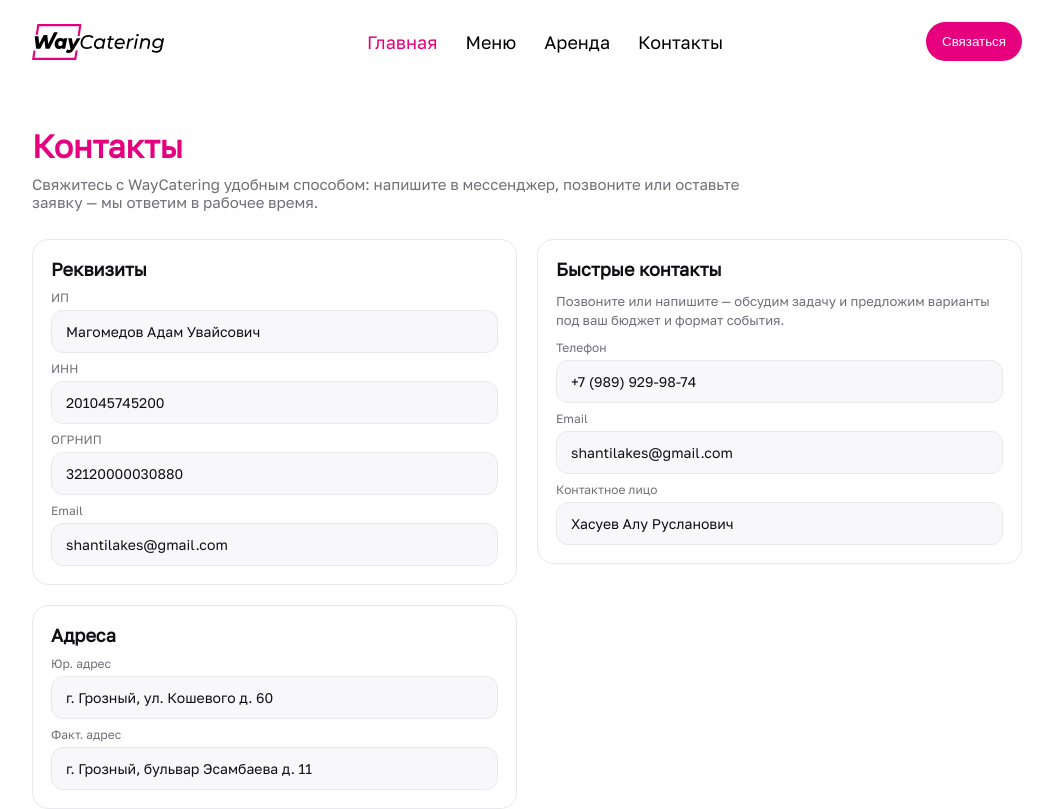
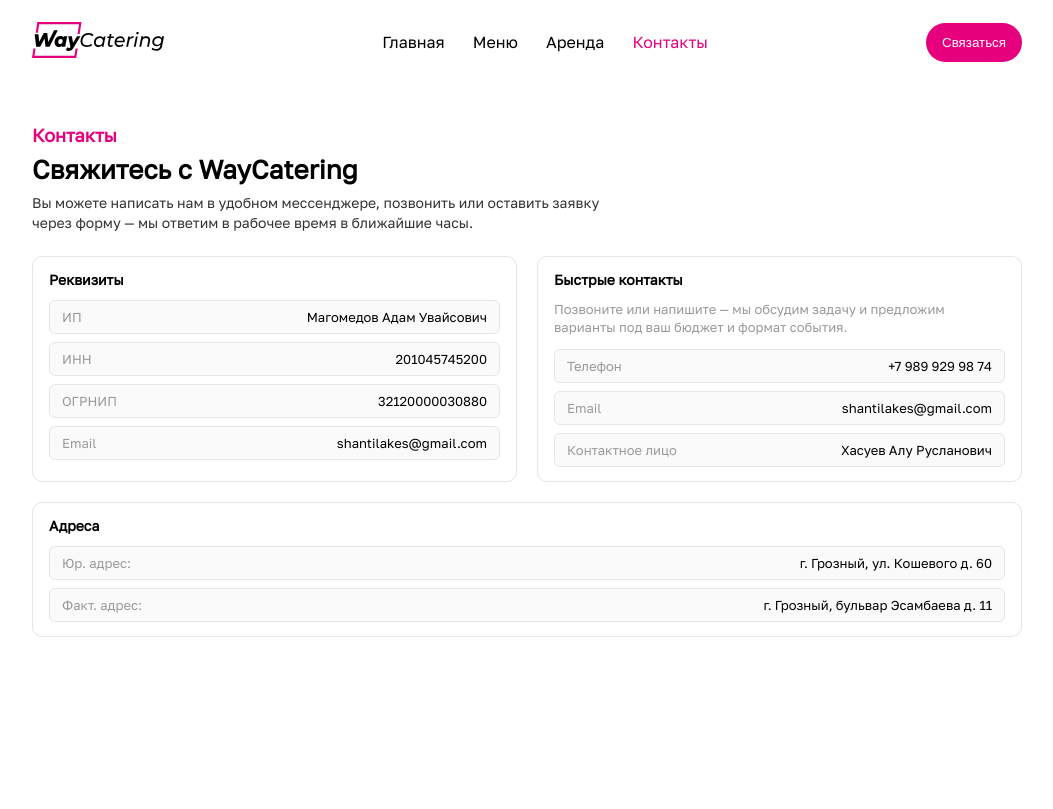
Before and after one commit to Zakrieva/way-categories, a React (Create React App) app: page /contacts in a window 1280 px wide. Shown: the top 809 px of the page, without its empty margins (113-1166 px from the left). Built offline with nearby package versions, Linux system fonts and the light colour scheme.

Commit message:
add: rouret-dom

```diff
--- a/package.json
+++ b/package.json
@@ -9,6 +9,7 @@
     "@testing-library/user-event": "^13.5.0",
     "react": "^19.2.0",
     "react-dom": "^19.2.0",
+    "react-router-dom": "^7.9.4",
     "react-scripts": "5.0.1",
     "sass": "^1.93.2",
     "swiper": "^12.0.2",
--- a/src/App.jsx
+++ b/src/App.jsx
@@ -1,3 +1,4 @@
+import { Routes, Route } from "react-router-dom";
 import Footer from "./components/Footer";
 import Header from "./components/Header";
 import CatalogDevice from "./pages/CatalogDevice";
@@ -9,10 +10,12 @@ function App() {
   return (
     <div className="App">
       <Header />
-      {/* <Home /> */}
-      {/* <CatalogFood /> */}
-      {/* <CatalogDevice /> */}
-      <Contacts />
+      <Routes>
+        <Route path="/" element={<Home />} />
+        <Route path="/catalogFood" element={<CatalogFood />} />
+        <Route path="/catalogDevice" element={<CatalogDevice />} />
+        <Route path="/contacts" element={<Contacts />} />
+      </Routes>
       <Footer />
     </div>
   );
--- a/src/components/Footer/index.jsx
+++ b/src/components/Footer/index.jsx
@@ -1,4 +1,5 @@
 import React from "react";
+import { Link } from "react-router-dom";
 import styles from "./index.module.sass";
 import logo from "../../assets/svg/whiteLogo.svg";
 import insta from "../../assets/svg/instaLogo.svg";
@@ -8,31 +9,57 @@ const Footer = () => {
   return (
     <footer className={styles.footer}>
       <div className="wrapper">
+        {/* верхняя часть — логотип */}
         <div className={styles.top}>
-          <img src={logo} alt="WayCatering" className={styles.logo} />
+          <Link to="/">
+            <img src={logo} alt="WayCatering" className={styles.logo} />
+          </Link>
         </div>
 
+        {/* нижняя часть */}
         <div className={styles.bottom}>
-          <div className={styles.socials + " " + styles.mobile}>
-            <a href="#" className={styles.icon}>
+          {/* соцсети для мобильной версии */}
+          <div className={`${styles.socials} ${styles.mobile}`}>
+            <a
+              href="https://www.instagram.com/"
+              target="_blank"
+              rel="noopener noreferrer"
+              className={styles.icon}
+            >
               <img src={insta} alt="Instagram" />
             </a>
-            <a href="#" className={styles.icon}>
+            <a
+              href="https://t.me/"
+              target="_blank"
+              rel="noopener noreferrer"
+              className={styles.icon}
+            >
               <img src={telegram} alt="Telegram" />
             </a>
           </div>
+
           <div className={styles.left}>
             <p>WAYCATERING © 2024</p>
-            <a href="#">МЕНЮ</a>
-            <a href="#">АРЕНДА</a>
-            <a href="#">О НАС</a>
+            <Link to="/catalogFood">МЕНЮ</Link>
+            <Link to="/catalogDevice">АРЕНДА</Link>
+            <Link to="/contacts">О НАС</Link>
           </div>
 
-          <div className={styles.socials + " " + styles.desctop}>
-            <a href="#" className={styles.icon}>
+          <div className={`${styles.socials} ${styles.desctop}`}>
+            <a
+              href="https://www.instagram.com/"
+              target="_blank"
+              rel="noopener noreferrer"
+              className={styles.icon}
+            >
               <img src={insta} alt="Instagram" />
             </a>
-            <a href="#" className={styles.icon}>
+            <a
+              href="https://t.me/"
+              target="_blank"
+              rel="noopener noreferrer"
+              className={styles.icon}
+            >
               <img src={telegram} alt="Telegram" />
             </a>
           </div>
--- a/src/components/Header/index.jsx
+++ b/src/components/Header/index.jsx
@@ -1,20 +1,56 @@
 import React from "react";
+import { Link, useLocation } from "react-router-dom";
 import logo from "../../assets/svg/logo.svg";
 import styles from "./index.module.sass";
+
 const Header = () => {
+  const location = useLocation();
+
   return (
-    <div className="wrapper">
+    <header className="wrapper">
       <div className={styles.header}>
-        <img src={logo} alt="" className={styles.logo} />
-        <div className={styles.nav}>
-          <p style={{ color: "#E6007E" }}>Главная</p>
-          <p>Меню</p>
-          <p>Аренда</p>
-          <p>Контакты</p>
-        </div>
+        <Link to="/">
+          <img src={logo} alt="Логотип" className={styles.logo} />
+        </Link>
+
+        <nav className={styles.nav}>
+          <Link
+            to="/"
+            className={`${styles.link} ${
+              location.pathname === "/" ? styles.active : ""
+            }`}
+          >
+            Главная
+          </Link>
+          <Link
+            to="/catalogFood"
+            className={`${styles.link} ${
+              location.pathname === "/catalogFood" ? styles.active : ""
+            }`}
+          >
+            Меню
+          </Link>
+          <Link
+            to="/catalogDevice"
+            className={`${styles.link} ${
+              location.pathname === "/catalogDevice" ? styles.active : ""
+            }`}
+          >
+            Аренда
+          </Link>
+          <Link
+            to="/contacts"
+            className={`${styles.link} ${
+              location.pathname === "/contacts" ? styles.active : ""
+            }`}
+          >
+            Контакты
+          </Link>
+        </nav>
+
         <button className={styles.button}>Связаться</button>
       </div>
-    </div>
+    </header>
   );
 };
 
--- a/src/components/Header/index.module.sass
+++ b/src/components/Header/index.module.sass
@@ -3,22 +3,28 @@
     display: flex
     align-items: center
     justify-content: space-between
-    padding: 22px 0px
+    padding: 22px 0
     @media (min-width: 1100px)
         max-width: 1100px
     @media (min-width: 1440px)
         max-width: 1440px
 
-
 .nav
     display: none
     gap: 28px
-    p
-        &:hover
-            color: #E6007E
-            cursor: pointer
     @media (min-width: 1100px)
         display: flex
+
+.link
+    color: #000
+    text-decoration: none
+    font-size: 16px
+    transition: color 0.3s ease
+    &:hover
+        color: #E6007E
+
+.active
+    color: #E6007E
 
 .logo
     height: 36px
--- a/src/index.jsx
+++ b/src/index.jsx
@@ -1,11 +1,14 @@
 import React from "react";
 import ReactDOM from "react-dom/client";
+import { BrowserRouter } from "react-router-dom"; // ← добавь это
 import "./index.css";
 import App from "./App";
 
 const root = ReactDOM.createRoot(document.getElementById("root"));
 root.render(
   <React.StrictMode>
-    <App />
+    <BrowserRouter>
+      <App />
+    </BrowserRouter>
   </React.StrictMode>
 );
--- a/src/pages/Contacts/index.jsx
+++ b/src/pages/Contacts/index.jsx
@@ -1,98 +1,81 @@
 import React from "react";
 import s from "./index.module.sass";
+import ContactForm from "../../components/ContactForm";
 
-export default function Contacts() {
+const Contacts = () => {
   return (
     <section className={s.contacts}>
       <div className="wrapper">
-        <h1 className={s.title}>Контакты</h1>
-        <p className={s.lead}>
-          Свяжитесь с WayCatering удобным способом: напишите в мессенджер,
-          позвоните или оставьте заявку — мы ответим в рабочее время.
+        <h2 className={s.subtitle}>Контакты</h2>
+        <h1 className={s.title}>Свяжитесь с WayCatering</h1>
+        <p className={s.text}>
+          Вы можете написать нам в удобном мессенджере, позвонить или оставить
+          заявку через форму — мы ответим в рабочее время в ближайшие часы.
         </p>
 
         <div className={s.grid}>
-          {/* Левая колонка */}
-          <div className={s.col}>
           <div className={s.card}>
             <h3 className={s.cardTitle}>Реквизиты</h3>
-
-              <div className={s.field}>
-                <div className={s.label}>ИП</div>
-                <div className={s.value}>Магомедов Адам Увайсович</div>
+            <ul className={s.list}>
+              <li>
+                <span>ИП</span>
+                <span>Магомедов Адам Увайсович</span>
+              </li>
+              <li>
+                <span>ИНН</span>
+                <span>201045745200</span>
+              </li>
+              <li>
+                <span>ОГРНИП</span>
+                <span>32120000030880</span>
+              </li>
+              <li>
+                <span>Email</span>
+                <a href="mailto:shantilakes@gmail.com">shantilakes@gmail.com</a>
+              </li>
+            </ul>
           </div>
 
-              <div className={s.field}>
-                <div className={s.label}>ИНН</div>
-                <div className={s.value}>201045745200</div>
-              </div>
-
-              <div className={s.field}>
-                <div className={s.label}>ОГРНИП</div>
-                <div className={s.value}>32120000030880</div>
-              </div>
-
-              <div className={s.field}>
-                <div className={s.label}>Email</div>
-                <div className={s.value}>
-                  <a href="mailto:shantilakes@gmail.com">
-                    shantilakes@gmail.com
-                  </a>
-                </div>
+          <div className={s.card}>
+            <h3 className={s.cardTitle}>Быстрые контакты</h3>
+            <p className={s.note}>
+              Позвоните или напишите — мы обсудим задачу и предложим варианты
+              под ваш бюджет и формат события.
+            </p>
+            <ul className={s.list}>
+              <li>
+                <span>Телефон</span>
+                <a href="tel:+79899299874">+7 989 929 98 74</a>
+              </li>
+              <li>
+                <span>Email</span>
+                <a href="mailto:shantilakes@gmail.com">shantilakes@gmail.com</a>
+              </li>
+              <li>
+                <span>Контактное лицо</span>
+                <span>Хасуев Алу Русланович</span>
+              </li>
+            </ul>
           </div>
         </div>
 
         <div className={s.card}>
           <h3 className={s.cardTitle}>Адреса</h3>
-
-              <div className={s.field}>
-                <div className={s.label}>Юр. адрес</div>
-                <div className={s.value}>г. Грозный, ул. Кошевого д. 60</div>
-              </div>
-
-              <div className={s.field}>
-                <div className={s.label}>Факт. адрес</div>
-                <div className={s.value}>
-                  г. Грозный, бульвар Эсамбаева д. 11
+          <ul className={s.list}>
+            <li>
+              <span>Юр. адрес:</span>
+              <span>г. Грозный, ул. Кошевого д. 60</span>
+            </li>
+            <li>
+              <span>Факт. адрес:</span>
+              <span>г. Грозный, бульвар Эсамбаева д. 11</span>
+            </li>
+          </ul>
         </div>
       </div>
-            </div>
-          </div>
-
-          {/* Правая колонка */}
-          <div className={s.col}>
-            <div className={s.card}>
-              <h3 className={s.cardTitle}>Быстрые контакты</h3>
-
-              <p className={s.note}>
-                Позвоните или напишите — обсудим задачу и предложим варианты под
-                ваш бюджет и формат события.
-              </p>
-
-              <div className={s.field}>
-                <div className={s.label}>Телефон</div>
-                <div className={s.value}>
-                  <a href="tel:+79899299874">+7 (989) 929-98-74</a>
-                </div>
-              </div>
-
-              <div className={s.field}>
-                <div className={s.label}>Email</div>
-                <div className={s.value}>
-                  <a href="mailto:shantilakes@gmail.com">
-                    shantilakes@gmail.com
-                  </a>
-                </div>
-              </div>
-
-              <div className={s.field}>
-                <div className={s.label}>Контактное лицо</div>
-                <div className={s.value}>Хасуев Алу Русланович</div>
-              </div>
-            </div>
-          </div>
-        </div>
-      </div>
+      {/* <ContactForm /> */}
     </section>
   );
-}
+};
+
+export default Contacts;
--- a/src/pages/Contacts/index.module.sass
+++ b/src/pages/Contacts/index.module.sass
@@ -1,99 +1,93 @@
 $accent: #E6007E
-$text: #101014
-$muted: #6F6F76
-$card: #fff
-$line: #E9E9EB
-$bg: #F8F8FA
+$text: #000
+$gray: #999
+$border: #E6E6E6
+$bg: #fff
 
 .contacts
-  background: #fff
-  padding: 28px 0 60px
-  @media (min-width: 1100px)
-    padding: 44px 0 90px
+  padding: 40px 0 70px
+
+.subtitle
+  font-size: 18px
+  color: $accent
+  margin-bottom: 8px
+  font-weight: 600
 
 .title
-  font-size: 28px
-  line-height: 1.2
+  font-size: 22px
   font-weight: 700
-  color: $accent
-  margin: 0 0 10px
-  @media (min-width: 620px)
-    font-size: 32px
+  color: $text
+  margin-bottom: 8px
+  @media (min-width: 768px)
+    font-size: 26px
 
-.lead
-  color: $muted
+.text
   font-size: 14px
-  margin: 0 0 22px
-  @media (min-width: 1100px)
-    font-size: 15px
-    margin-bottom: 28px
-    max-width: 760px
+  color: #333
+  max-width: 600px
+  margin-bottom: 24px
+  line-height: 1.4
 
-/* сетка колонок */
 .grid
   display: grid
-  grid-template-columns: 1fr
   gap: 16px
+  margin-bottom: 20px
   @media (min-width: 900px)
+    grid-template-columns: 1fr 1fr
     gap: 20px
-    grid-template-columns: 1fr 1fr
 
-.col
+.card
+  background: $bg
+  border: 1px solid $border
+  border-radius: 10px
+  padding: 14px 16px
+
+.cardTitle
+  font-size: 14px
+  font-weight: 700
+  color: $text
+  margin-bottom: 12px
+
+.note
+  font-size: 13px
+  color: $gray
+  line-height: 1.4
+  margin-bottom: 12px
+
+.list
   display: flex
   flex-direction: column
-  gap: 16px
-  @media (min-width: 900px)
-    gap: 20px
+  gap: 8px
 
-/* карточка */
-.card
-  background: $card
-  border: 1px solid $line
-  border-radius: 16px
-  padding: 14px
-  @media (min-width: 620px)
-    padding: 16px
-  @media (min-width: 1100px)
-    padding: 18px
+  li
+    display: flex
+    justify-content: space-between
+    align-items: center
+    border: 1px solid $border
+    border-radius: 6px
+    padding: 8px 12px
+    font-size: 13px
+    color: $text
+    background: #fafafa
 
-.cardTitle
-  font-size: 16px
-  font-weight: 600
-  margin: 0 0 10px
-  color: $text
-  @media (min-width: 1100px)
-    font-size: 18px
-    margin-bottom: 12px
+    span:first-child
+      color: $gray
+      margin-right: 12px
+      flex-shrink: 0
+      min-width: 100px
 
-.note
-  color: $muted
-  font-size: 13px
-  line-height: 1.45
-  margin: 0 0 12px
+    a
+      color: $text
+      text-decoration: none
+      transition: color .2s
+      &:hover
+        color: $accent
 
-/* поле "как инпут" */
-.field
-  margin-bottom: 10px
-  &:last-child
-    margin-bottom: 0
-
-.label
-  font-size: 12px
-  line-height: 1
-  color: $muted
-  margin-bottom: 6px
-
-.value
-  background: $bg
-  border: 1px solid $line
-  border-radius: 12px
-  padding: 12px 14px
-  font-size: 14px
-  color: $text
-  word-break: break-word
-  a
-    color: inherit
-    text-decoration: none
-    &:hover
-      color: $accent
-      text-decoration: underline
+/* адаптив */
+@media (max-width: 767px)
+  .contacts
+    padding: 24px 0 50px
+  .list li
+    flex-direction: column
+    align-items: flex-start
+    gap: 4px
```
Also changed, not shown: 1 other file (tests, documents, lock files or other folders). Lines whose indentation alone changed are shown as unchanged.
